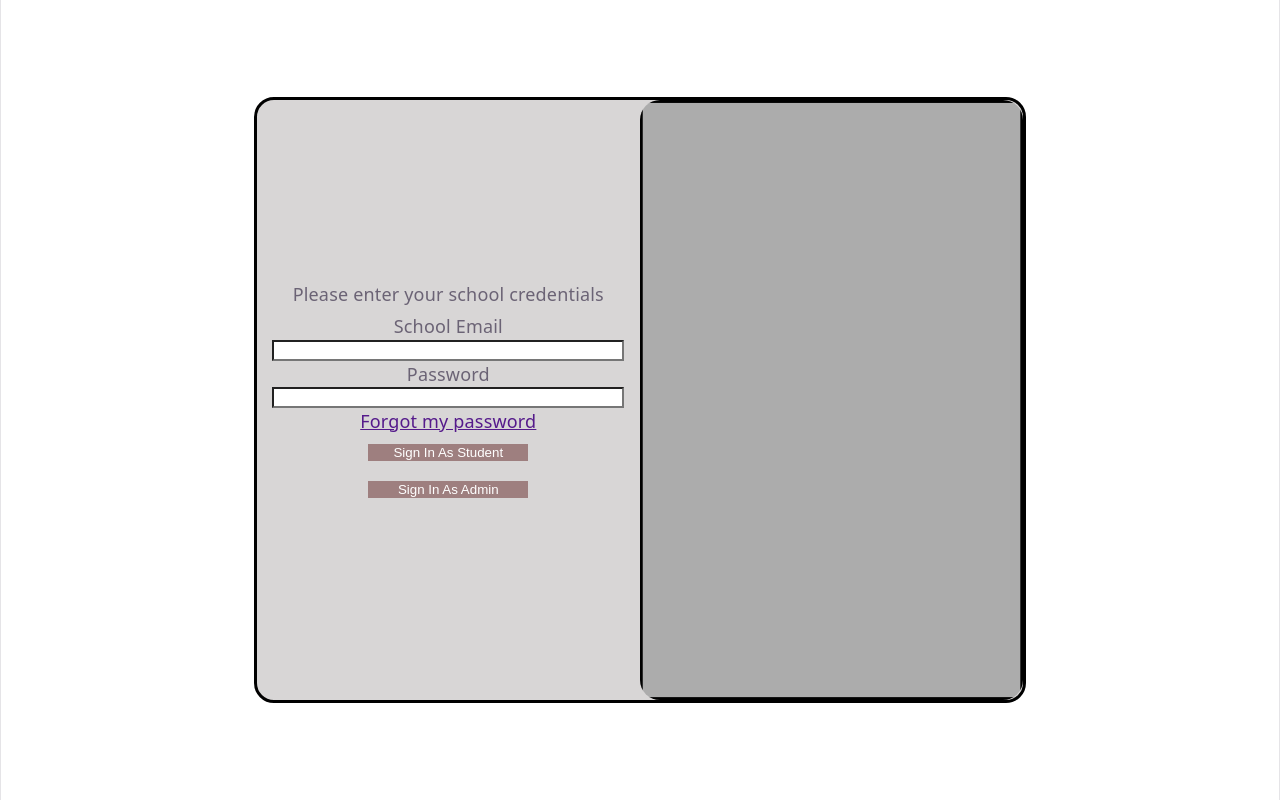
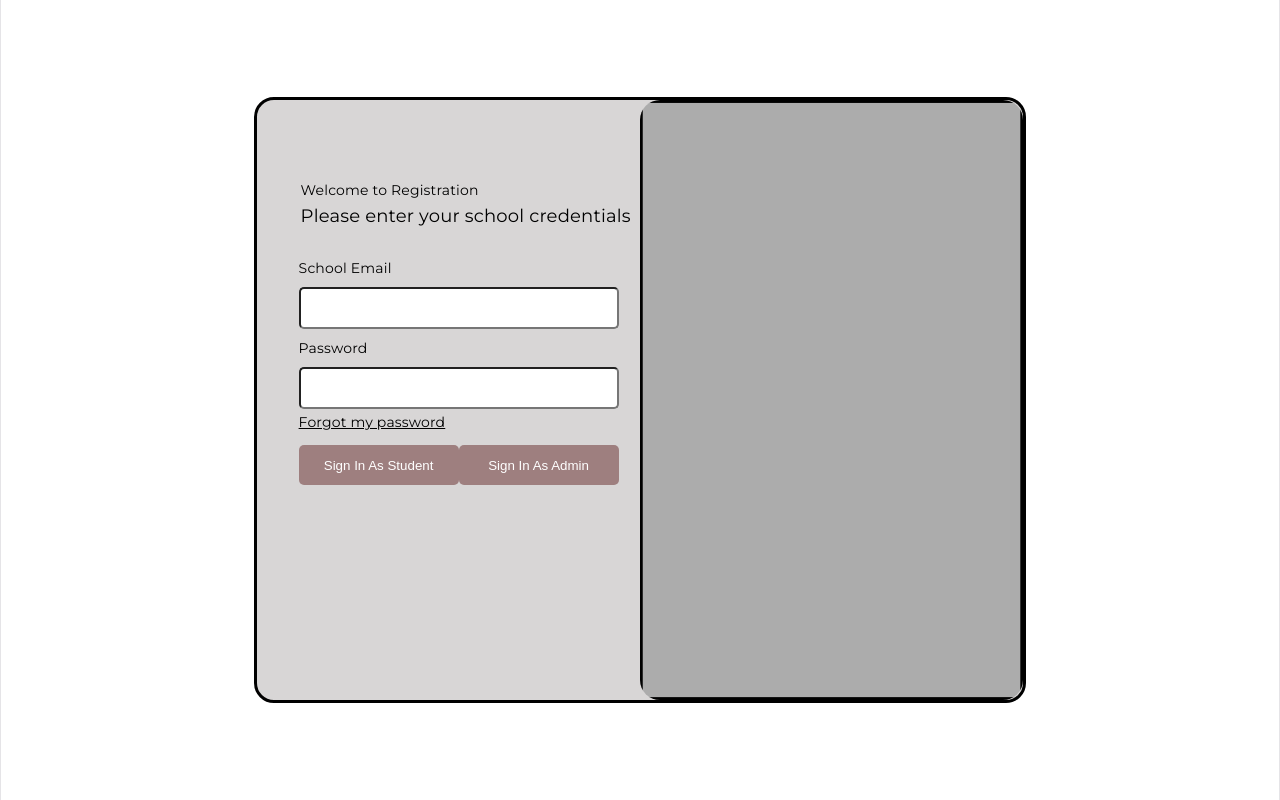
Before and after one commit to AhmedANafees/Internet_Computing, a React (Vite) app in the folder milestone2/frontend/: page / in a window 1280 px wide. Built offline with nearby package versions, Linux system fonts and the light colour scheme.

Commit message:
Updated Login Page Styling

```diff
--- a/milestone2/frontend/src/pages/LoginPage/LoginForm.css
+++ b/milestone2/frontend/src/pages/LoginPage/LoginForm.css
@@ -1,4 +1,7 @@
+@import url('https://fonts.googleapis.com/css2?family=Montserrat:ital,wght@0,100..900;1,100..900&family=Open+Sans:ital,wght@0,300..800;1,300..800&display=swap');
+
 #login-container{
+    font-family: "Montserrat", sans-serif;
     background-color:#D8D6D6;
     min-width:280px;
     width:60%;
@@ -8,13 +11,13 @@
     display:flex;
     flex-direction: row;
     align-items:center;
+    color:black;
 
 }
 #login-form{
     border:none;
     display:flex;
     flex-direction: row;
-    align-items:center;
     justify-content:space-between;
     height:100%;
     flex:1;
@@ -22,18 +25,39 @@
 fieldset{
     display:flex;
     flex-direction: column;
+    text-align:left;
+    border:none;
+    padding:20px 40px;
+}
+form{
+    margin-top:10%;
+}
 
-    border:none;
+#button-row{
+    padding-top:10px;
+    display:flex;
+    flex-direction: row;
+    justify-content: space-between;
 }
+
 button{
     background-color:#9E7F7F;
     color:white;
     border:none;
-    margin:10px;
     width: 160px;
+    height:40px;
+    border-radius:5px;
+    padding:8px;
+    cursor:pointer;
 }
-input[type="text"]{
+button:hover{
+    background-color:#9E7F7F;
+}
+input[type="text"], input[type="password"]{
     background-color:white;
+    border-radius:5px;
+    color:black;
+    height:36px;
 }
 #login-image{
     align-self:flex-end;
@@ -43,5 +67,21 @@ input[type="text"]{
     height:100%;
 }
 form{
+    vertical-align: top;
     width:50%;
 }
+a{
+    font-size:14px;
+    color:black;
+}
+legend::first-line{
+    font-size:14px;
+}
+legend{
+    font-size:18px;
+    text-wrap-mode:nowrap;
+}
+label{
+    font-size:14px;
+    margin:6px 0px;
+}
--- a/milestone2/frontend/src/pages/LoginPage/LoginForm.jsx
+++ b/milestone2/frontend/src/pages/LoginPage/LoginForm.jsx
@@ -7,6 +7,7 @@ export default function LoginForm(){
             <form>
                 <fieldset>
                     <legend>
+                        Welcome to Registration<br/>
                         Please enter your school credentials
                     </legend>
                     <label htmlFor="f-email">
@@ -16,7 +17,7 @@ export default function LoginForm(){
                     <label htmlFor="f-password">
                         Password
                     </label>
-                    <input type="text" id="f-password"/>
+                    <input type="password" id="f-password"/>
                     <a href="">Forgot my password</a>
                     <div id = "button-row">
                     <button type="submit" id="login-student">Sign In As Student</button>
```
